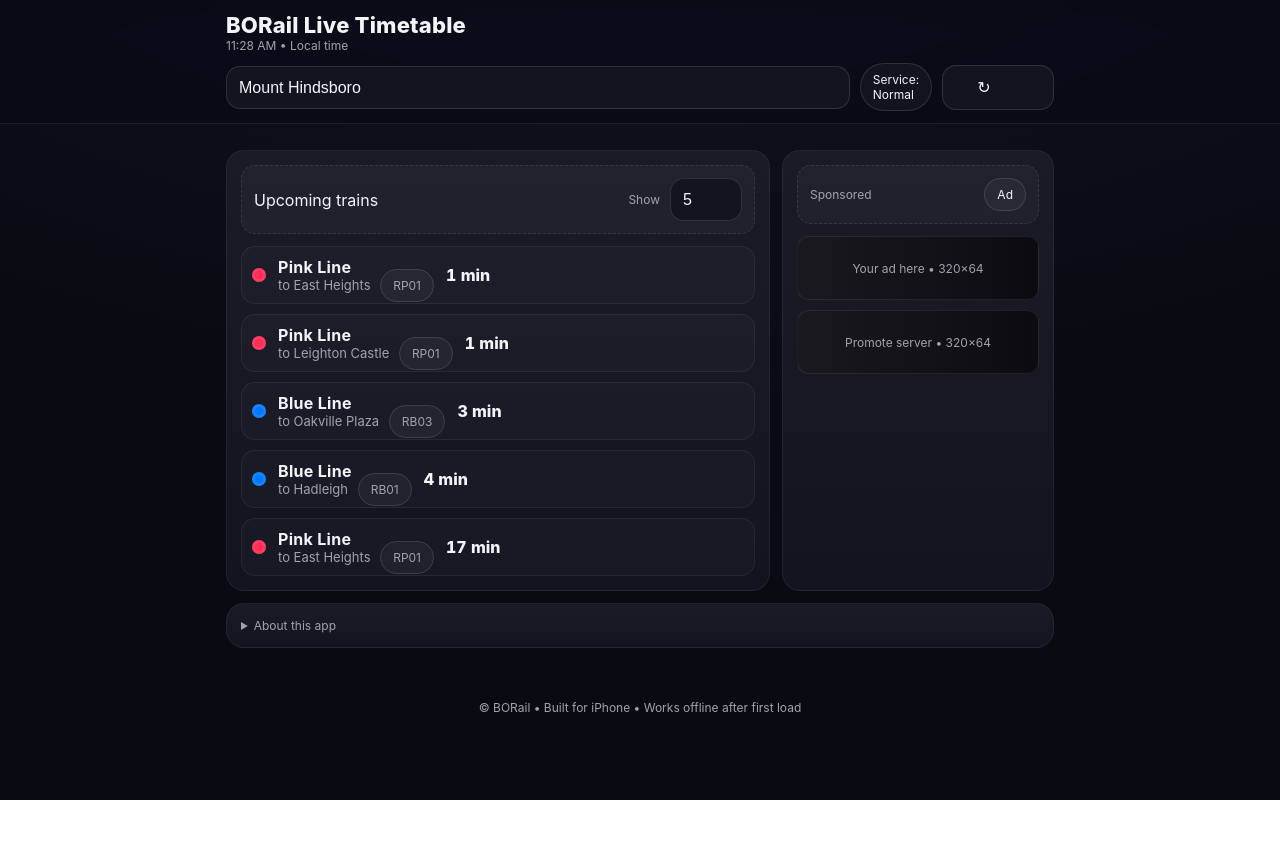
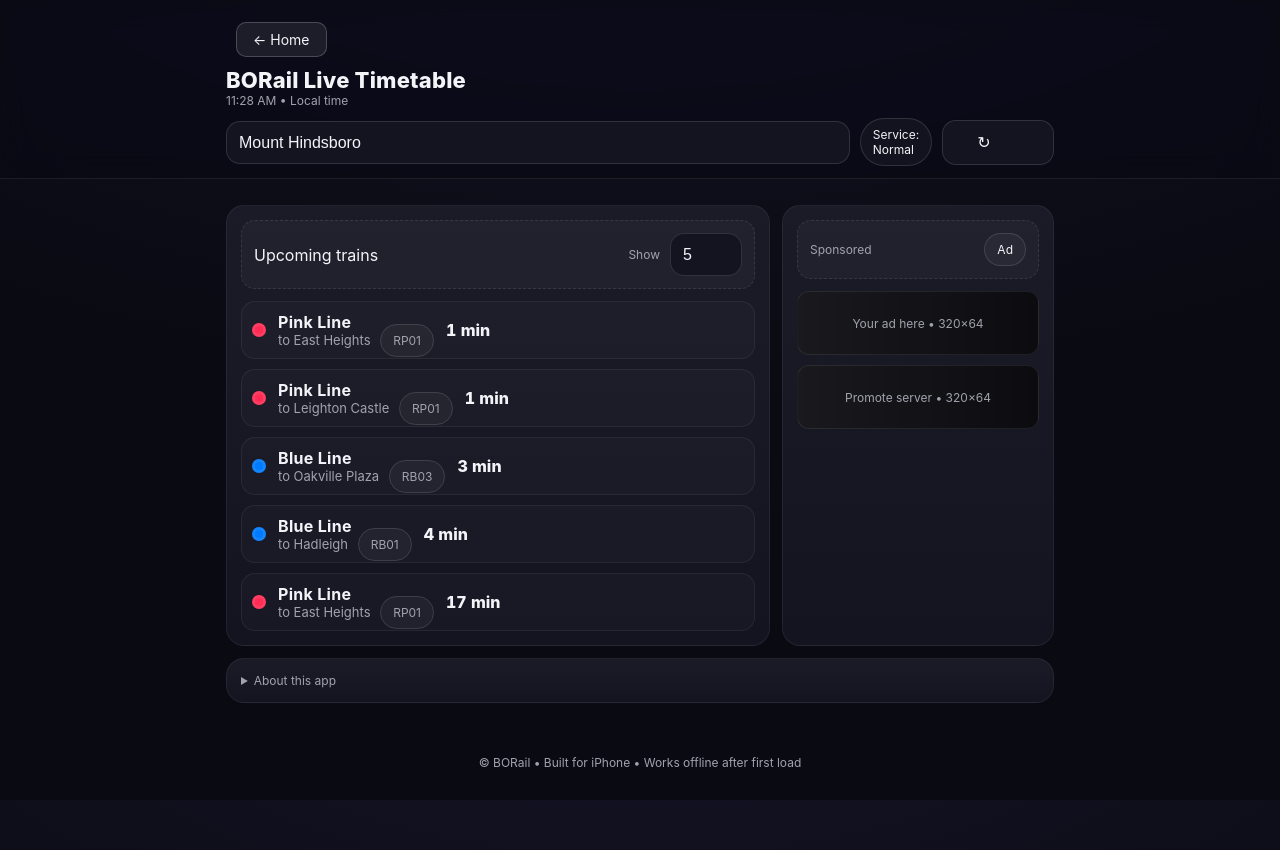
Before and after one commit to onedevlucas/onedevlucas.github.io, a plain HTML site: page index.html in a window 1280 px wide. Before the commit the page ends 800 px from the top, so only its background shows below. Drawn offline with Linux system fonts and the light colour scheme.

Commit message:
V11 04Sep

```diff
--- a/index.html
+++ b/index.html
@@ -75,6 +75,17 @@
 <body>
   <header>
     <div class="wrap">
+      <a href="home.html" style="
+        display:inline-block;
+        margin:10px;
+        padding:8px 16px;
+        font-size:14px;
+        border-radius:10px;
+        border:1px solid rgba(255,255,255,0.2);
+        background:rgba(255,255,255,0.08);
+        color:#f3f4f8;
+        text-decoration:none;
+        ">← Home</a>
       <div class="title">BORail Live Timetable</div>
       <div class="subtle" id="nowText">—</div>
       <div class="controls">
```
